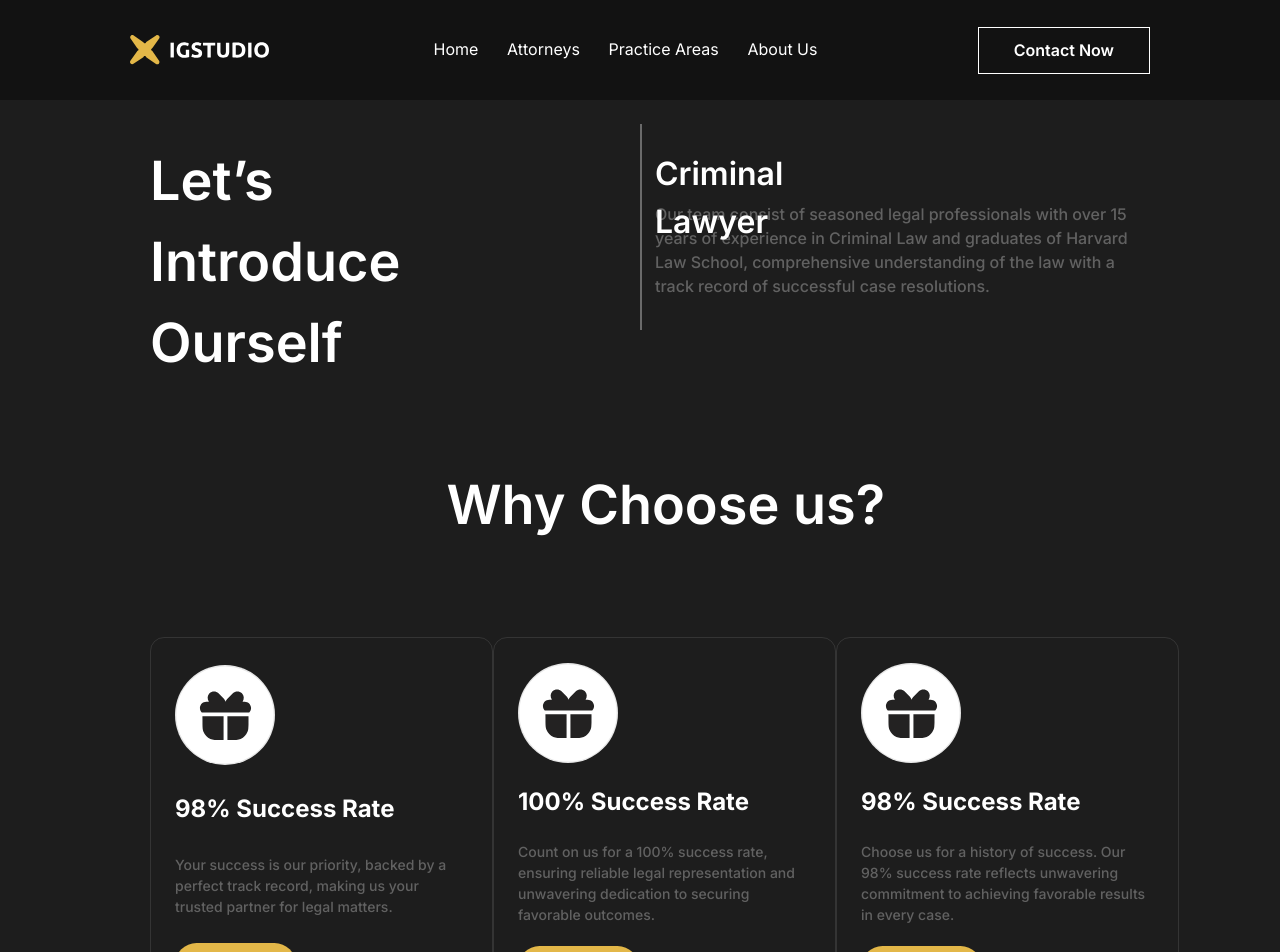
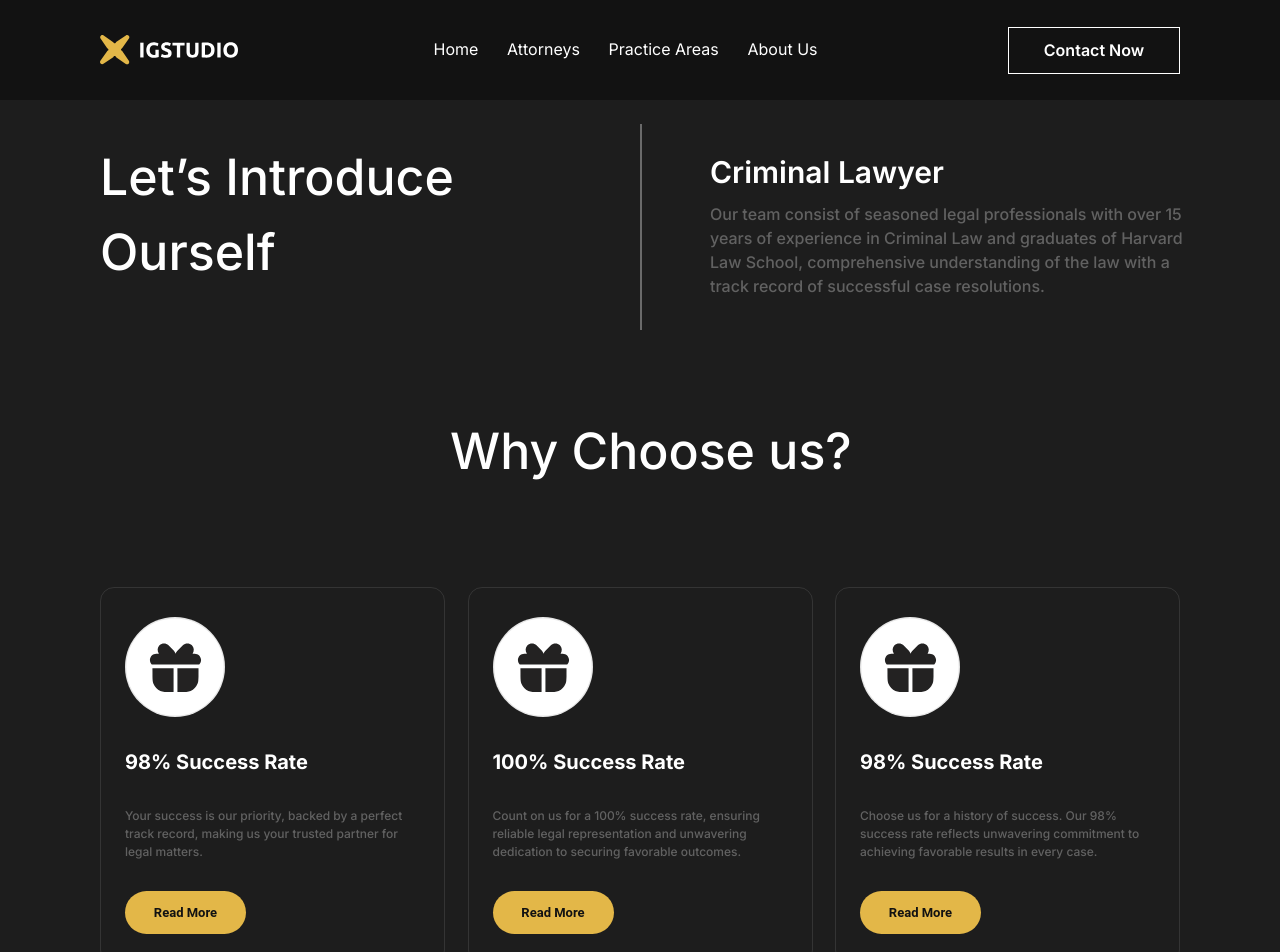
Before and after one commit to Venkat0629/LawFirm, a React (Create React App) app: page /attorneys in a window 1280 px wide. Shown: the top 952 px of the page. Built offline with nearby package versions, Linux system fonts and the light colour scheme.

Commit message:
Added Practices

```diff
--- a/src/components/Attorney/Attorney.module.css
+++ b/src/components/Attorney/Attorney.module.css
@@ -9,16 +9,14 @@
   display: flex;
   align-items: center;
   justify-content: space-between;
-  margin: 0px 150px;
+  gap: 200px;
+  margin: 0px 100px;
 }
 .title {
-  width: 387px;
+  width: 380px;
   height: 174px;
-  font-size: 54px;
-  font-weight: 600;
-}
-.section .nowrap {
-  text-wrap: nowrap;
+  font-size: 50px;
+  font-weight: 500;
 }
 .separater {
   position: absolute;
@@ -28,13 +26,13 @@
   transform: rotate(180deg);
 }
 .titlewrapper {
-  width: 475px;
+  width: 470px;
   height: 155px;
 }
 .subtitle {
   width: 249px;
   height: 52px;
-  font-size: 32px;
+  font-size: 30px;
   font-weight: 600;
 }
 .text {
@@ -49,13 +47,16 @@
   flex-direction: column;
   align-items: center;
   justify-content: space-between;
-  margin: 150px 150px;
+  margin: 100px ;
   font-weight: 600;
+}
+.section .nowrap {
+  text-wrap: nowrap;
 }
 .sectiontitle {
   width: 437px;
   height: 77px;
-  font-size: 54px;
+  font-size: 50px;
 }
 .cardwrapper {
   width: 100%;
@@ -63,7 +64,7 @@
   justify-content: space-between;
 }
 .card {
-  width: 359px;
+  width: 345px;
   height: 377px;
   border: 1.4px solid var(--color-gray);
   border-radius: 14px;
@@ -83,12 +84,12 @@
   height: 100px;
 }
 .card .cardtitle {
-  font-size: 24px;
+  font-size: 20px;
 }
 .cardtext {
   width: 293px;
   opacity: 30%;
-  font-size: 14px;
+  font-size: 12px;
   font-weight: 500;
 }
 .card .chip {
--- a/src/components/Hero/Hero.module.css
+++ b/src/components/Hero/Hero.module.css
@@ -1,7 +1,8 @@
 .wrapper {
   display: flex;
   justify-content: space-between;
-  padding: 53px 153px;
+  gap: 95px;
+  padding: 40px 100px;
   color: var(--color-white);
   text-wrap: wrap;
 }
@@ -9,12 +10,13 @@
   width: 571px;
   display: flex;
   flex-direction: column;
+  gap: 30px;
   justify-content: space-between;
   padding: 70px 0px 20px 0px;
 }
 .title {
   height: 194px;
-  font-size: 66px;
+  font-size: 60px;
   font-weight: 500;
 }
 .subtitle {
--- a/src/components/Navbar/Navbar.module.css
+++ b/src/components/Navbar/Navbar.module.css
@@ -1,8 +1,8 @@
 .navbar {
   height: 47px;
-  padding: 50px;
+  padding: 50px 100px;
   display: flex;
-  justify-content: space-around;
+  justify-content: space-between;
   align-items: center;
   text-align: center;
 }
```
